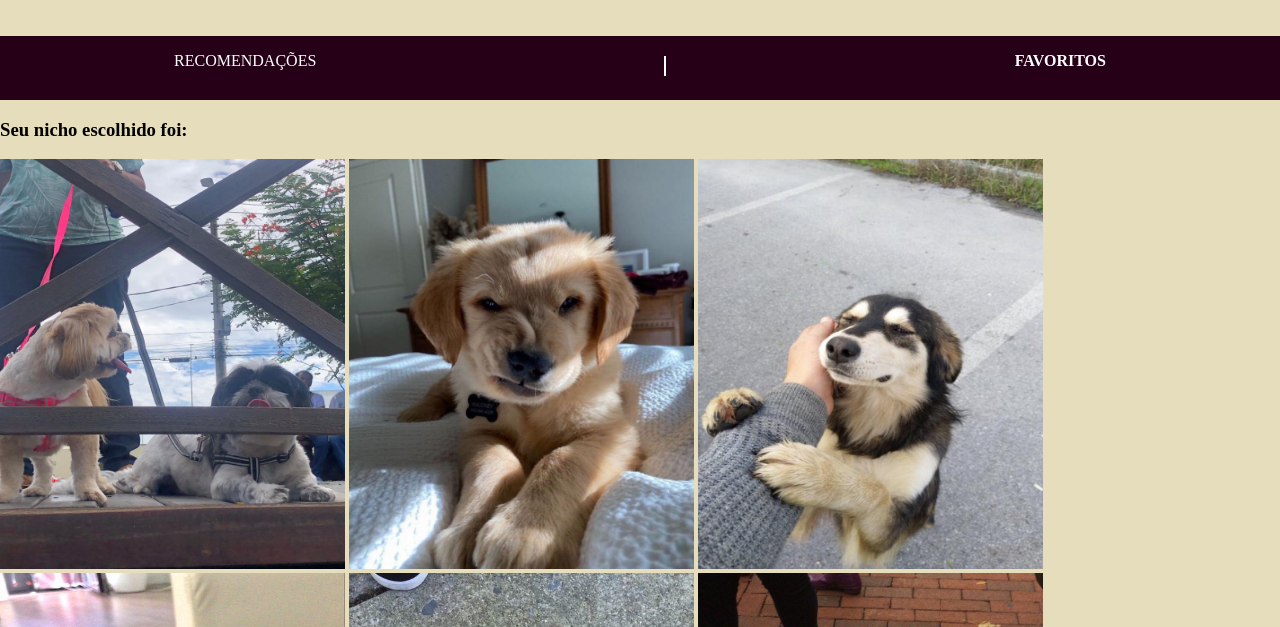
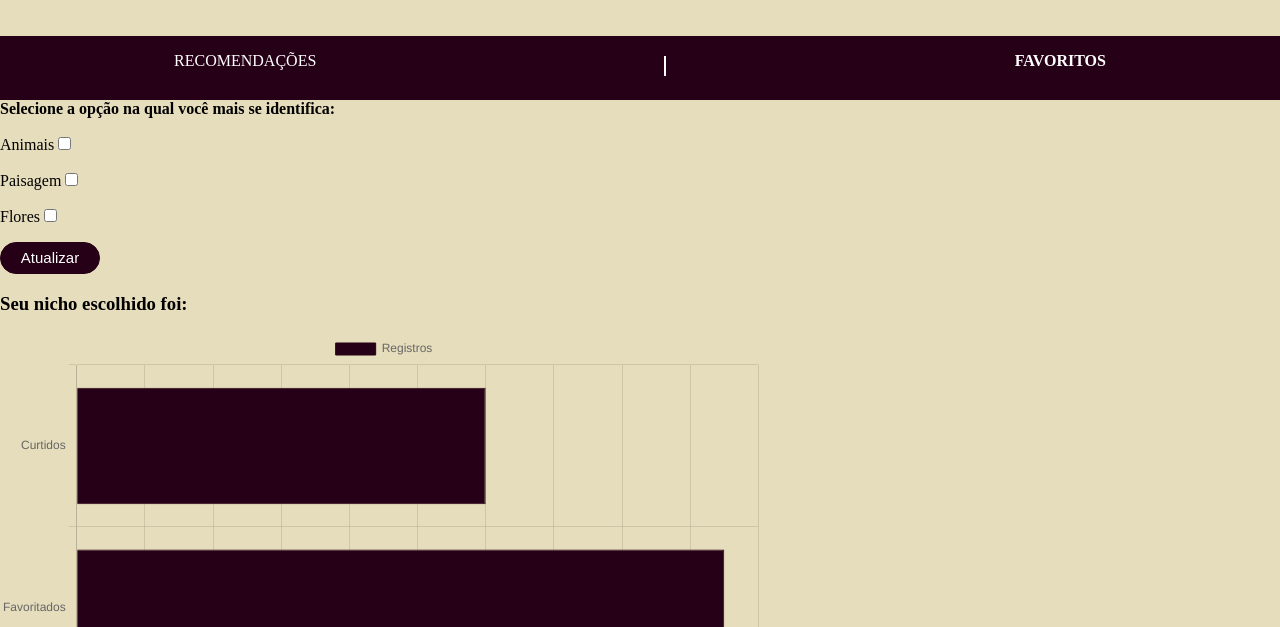
Before and after one commit to emyferreira/ProjetoPessoal, a website: page site/public/perfil _favs.html in a window 1280 px wide. Shown: the part 173-800 px from the top of the page. Drawn offline with nearby package versions, Linux system fonts and the light colour scheme.

Commit message:
escolher favoritos na pagina do perfil

```diff
--- a/site/public/perfil _favs.html
+++ b/site/public/perfil _favs.html
@@ -44,11 +44,18 @@
                 </div>
 
         </div>
-
+        <div class="fotoPerfil">
+            <span><b>Selecione a opção na qual</b></span>
+            <span><b>você mais se identifica:</b></span>
+            <p>Animais<input id="checkBoxAnimais" class="checkBox" type="checkbox"></p>
+            <p>Paisagem<input id="checkBoxPaisagem" class="checkBox" type="checkbox"></p>
+            <p>Flores<input id="checkBoxFlores" class="checkBox" type="checkbox"></p>
+            <button class="botaoAttFavs" onclick="atualizarFavs()">Atualizar</button>
+        </div>
         <div class="fotos2">
             <div class="caixaFotos2">
                 <h3>Seu nicho escolhido foi: </h3>
-                <div id="animaisFav" style="display: block;">
+                <div id="animaisFav" style="display: none;">
                     <img src="assets/img/animais1.jpeg" width="345vw" height="410vh" alt="">
                     <img src="assets/img/animais2.jpeg" width="345vw" height="410vh" alt="">
                     <img src="assets/img/animais3.jpeg" width="345vw" height="410vh" alt="">
@@ -59,8 +66,9 @@
                     <img src="assets/img/animais8.jpeg" width="345vw" height="410vh" alt="">
                     <img src="assets/img/animais9.jpeg" width="345vw" height="410vh" alt="">
                     <img src="assets/img/animais10.jpeg" width="345vw" height="410vh" alt="">
+                    <button class="botaoVerMais"> <a href="https://br.pinterest.com/search/pins/?q=animais&rs=typed">Ver mais</a>  </button>
                 </div>
-                <div id="PaisagemFav" style="display: block;">
+                <div id="paisagemFav" style="display: none;">
                     <img src="assets/img/paisagem1.jpeg" width="345vw" height="410vh" alt="">
                     <img src="assets/img/paisagem2.jpeg" width="345vw" height="410vh" alt="">
                     <img src="assets/img/paisagem3.jpeg" width="345vw" height="410vh" alt="">
@@ -73,7 +81,7 @@
                     <img src="assets/img/paisagem10.jpeg" width="345vw" height="410vh" alt="">
                     <button class="botaoVerMais"> <a href="https://br.pinterest.com/search/pins/?q=paisagens%20simples&rs=typed">Ver mais</a>  </button>
                 </div>
-                <div id="FloresFav" style="display: block;">
+                <div id="floresFav" style="display: none;">
                     <img src="assets/img/flores1.jpeg" width="345vw" height="410vh" alt="">
                     <img src="assets/img/flores2.jpeg" width="345vw" height="410vh" alt="">
                     <img src="assets/img/flores3.jpeg" width="345vw" height="410vh" alt="">
@@ -84,7 +92,9 @@
                     <img src="assets/img/flores8.jpeg" width="345vw" height="410vh" alt="">
                     <img src="assets/img/flores9.jpeg" width="345vw" height="410vh" alt="">
                     <img src="assets/img/flores10.jpeg" width="345vw" height="410vh" alt="">
+                    <button class="botaoVerMais"> <a href="https://br.pinterest.com/search/pins/?q=flores&rs=typed">Ver mais</a>  </button>
                 </div>
+
                 <div class="graficoUsuario">
                     <canvas id="myChart"></canvas>
                 </div>
```
